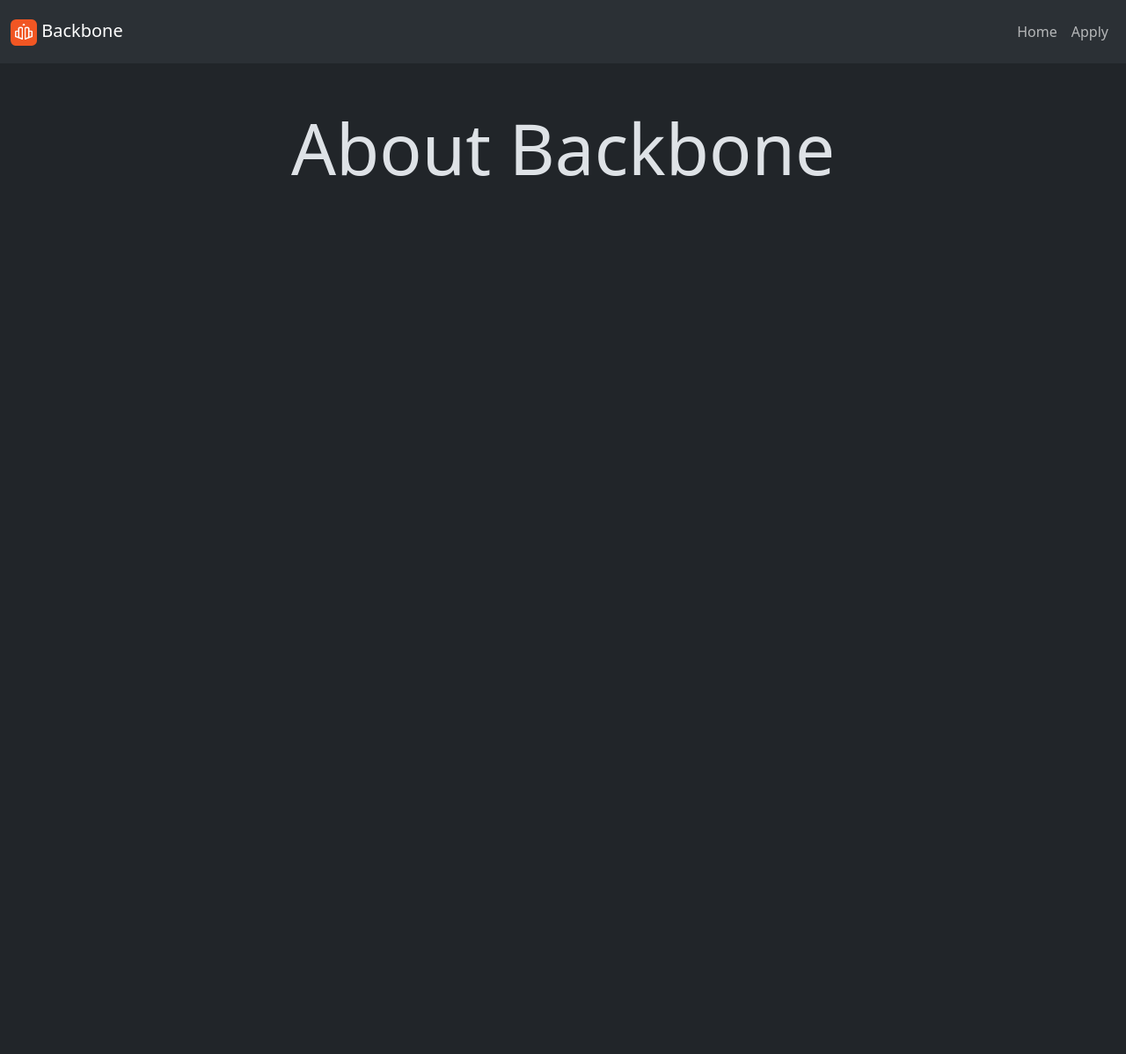
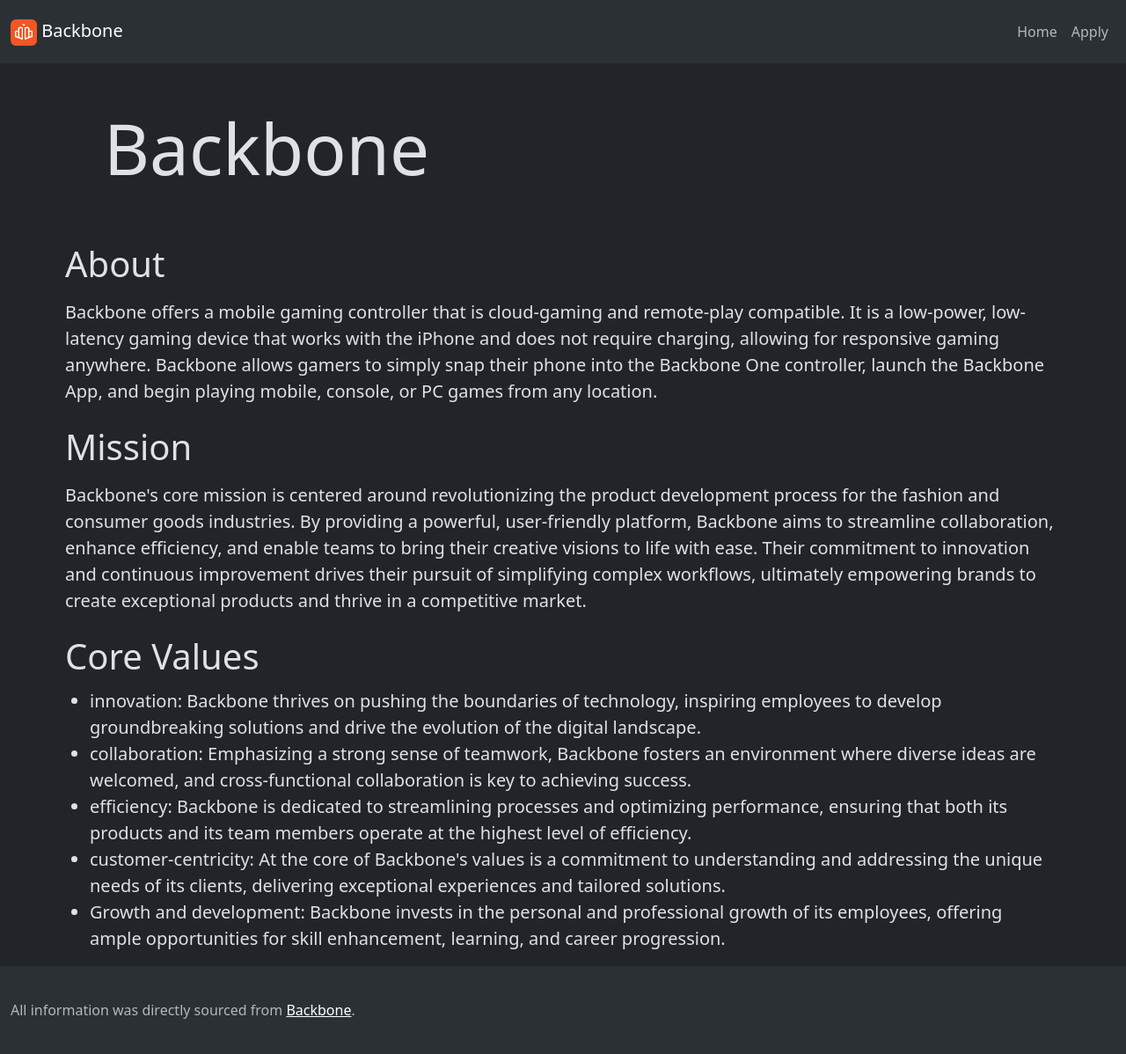
Before and after one commit to alentheguy/backbonejobapp2, a Django app: page /core/company/ in a window 1280 px wide. Shown: the whole page at 88% size. Before the commit the page ends 200 px from the top, so only its background shows below. Run offline with Django 4.2, Linux system fonts and the light colour scheme.

Commit message:
Done for Area!!!!!!

```diff
--- a/backbonejobapp2/settings.py
+++ b/backbonejobapp2/settings.py
@@ -121,6 +121,9 @@
 # https://docs.djangoproject.com/en/4.2/howto/static-files/
 
 STATIC_URL = 'core/static/'
+STATICFILES_DIRS = [
+    BASE_DIR / "static",
+]
 
 # Default primary key field type
 # https://docs.djangoproject.com/en/4.2/ref/settings/#default-auto-field
--- a/core/templates/base_generic.html
+++ b/core/templates/base_generic.html
@@ -45,5 +45,13 @@
     <!-- Main content block -->
     {% block content %}
     {% endblock %}
+    <nav class="navbar bg-body-tertiary" style="min-height: 100px;">
+      <div class="container-fluid">
+        <span class="navbar-text">
+          All information was directly sourced from
+          <a href="https://playbackbone.com/" target="_blank">Backbone</a>.
+        </span>
+      </div>
+    </nav>
   </body>
 </html>
--- a/core/templates/companybio.html
+++ b/core/templates/companybio.html
@@ -5,12 +5,26 @@
     <a class="nav-link" href="{% url 'application' %}">Apply</a>
 {% endblock %}
 {% block content %}
-    <div class="container text-center">
+    <div class="container">
         <div class="row">
-            <h1 class="display-1 p-5">About Backbone</h1>
+            <h1 class="display-1 p-5">Backbone</h1>
         </div>
         <div class="row">
-            <p class="p-5 lead"></p>
+            <h1 class="display-6 p-1">About</h1>
+            <p class="p-1 lead">Backbone offers a mobile gaming controller that is cloud-gaming and remote-play compatible. It is a low-power, low-latency gaming device that works with the iPhone and does not require charging, allowing for responsive gaming anywhere. Backbone allows gamers to simply snap their phone into the Backbone One controller, launch the Backbone App, and begin playing mobile, console, or PC games from any location.</p>
+        </div>
+        <div class="row">
+            <h1 class="display-6 p-1">Mission</h1>
+            <p class="p-1 lead">Backbone's core mission is centered around revolutionizing the product development process for the fashion and consumer goods industries. By providing a powerful, user-friendly platform, Backbone aims to streamline collaboration, enhance efficiency, and enable teams to bring their creative visions to life with ease. Their commitment to innovation and continuous improvement drives their pursuit of simplifying complex workflows, ultimately empowering brands to create exceptional products and thrive in a competitive market.</p>
+        </div>
+        <div class="row" style="font-weight: 300;">
+            <h1 class="display-6 p-1">Core Values</h1>
+            <ul class="list lead">
+                <li><strong>innovation:</strong> Backbone thrives on pushing the boundaries of technology, inspiring employees to develop groundbreaking solutions and drive the evolution of the digital landscape.</li>
+                <li><strong>collaboration:</strong> Emphasizing a strong sense of teamwork, Backbone fosters an environment where diverse ideas are welcomed, and cross-functional collaboration is key to achieving success.</li>
+                <li><strong>efficiency:</strong> Backbone is dedicated to streamlining processes and optimizing performance, ensuring that both its products and its team members operate at the highest level of efficiency.</li>
+                <li><strong>customer-centricity:</strong> At the core of Backbone's values is a commitment to understanding and addressing the unique needs of its clients, delivering exceptional experiences and tailored solutions.</li>
+                <li><strong>Growth and development:</strong> Backbone invests in the personal and professional growth of its employees, offering ample opportunities for skill enhancement, learning, and career progression.</li>
         </div>
     </div>
 {% endblock %}
--- a/core/templates/datascientist.html
+++ b/core/templates/datascientist.html
@@ -3,8 +3,10 @@
 {% block title %}DataScientistRegistration{% endblock %}
 {% block position %}Data Scientist{% endblock %}
 {% block bio %}
+    <!-- Position Bio -->
     <p>Backbone is growing the data team to help discover more insights and build better products from its wealth of gaming data. We are looking for a Data Scientist that has experience leading deep product analysis to uncover insights, crafting robust datasets, and building great data products based on ML/statistical applications.</p>
     <p>As one of the first members on the data team, you’ll get to help shape the data team from the ground up, define best data science practices within the organization, and lead explorative analyses to influence the product roadmap.</p>
+    <!-- Position Description. -->
     <h3>What you'll be doing</h3>
     <ul class="list">
         <li>Analyze our vast collection of gaming and product data to discover insights, build models to answer key business questions and address customer problems, and make business recommendations across the company from engineering teams to the CEO</li>
@@ -13,6 +15,7 @@
         <li>Design, create, and maintain data dashboards to help the team make better data-driven decisions</li>
         <li>Work with our feature teams to design experiments, define success metrics, and analyze feature performance</li>
     </ul>
+    <!-- Position Requirements. -->
     <h3>What we're looking for</h3>
     <ul class="list">
         <li>Passion for discovering data insights and high data quality</li>
@@ -27,6 +30,7 @@
         <li>Bonus points: Familiarity with dbt, Mode Analytics, and/or Sisu Data</li>
         <li>Bonus points: Worked as a Data Scientist on a consumer/mobile product</li>
     </ul>
+    <!-- Quotes/Citations. -->
     <p>"Backbone feels as first-party as you could make something that is literally not first-party feel." - <a target="_blank" rel="noopener noreferrer nofollow" class="postings-link" href="https://techcrunch.com/2020/10/27/with-backing-from-mr-beast-and-nadeshot-backbone-one-could-finally-crack-competitive-mobile-gaming/"><u>TechCrunch</u></a></p>
     <p>“The way that Backbone unifies gaming experiences across AAA iOS ports like Warzone or Minecraft, Xbox and Playstation Remote Play and now native xCloud games feels like the way of the future for mobile gaming in a way that none of the individual players… [have] managed to get right.” - <a target="_blank" rel="noopener noreferrer nofollow" class="postings-link" href="https://techcrunch.com/2020/10/27/with-backing-from-mr-beast-and-nadeshot-backbone-one-could-finally-crack-competitive-mobile-gaming/"><u>TechCrunch</u></a></p>
 {% endblock %}
```
Also changed, not shown: core/templates/benefits.html (+2 -9 lines).
